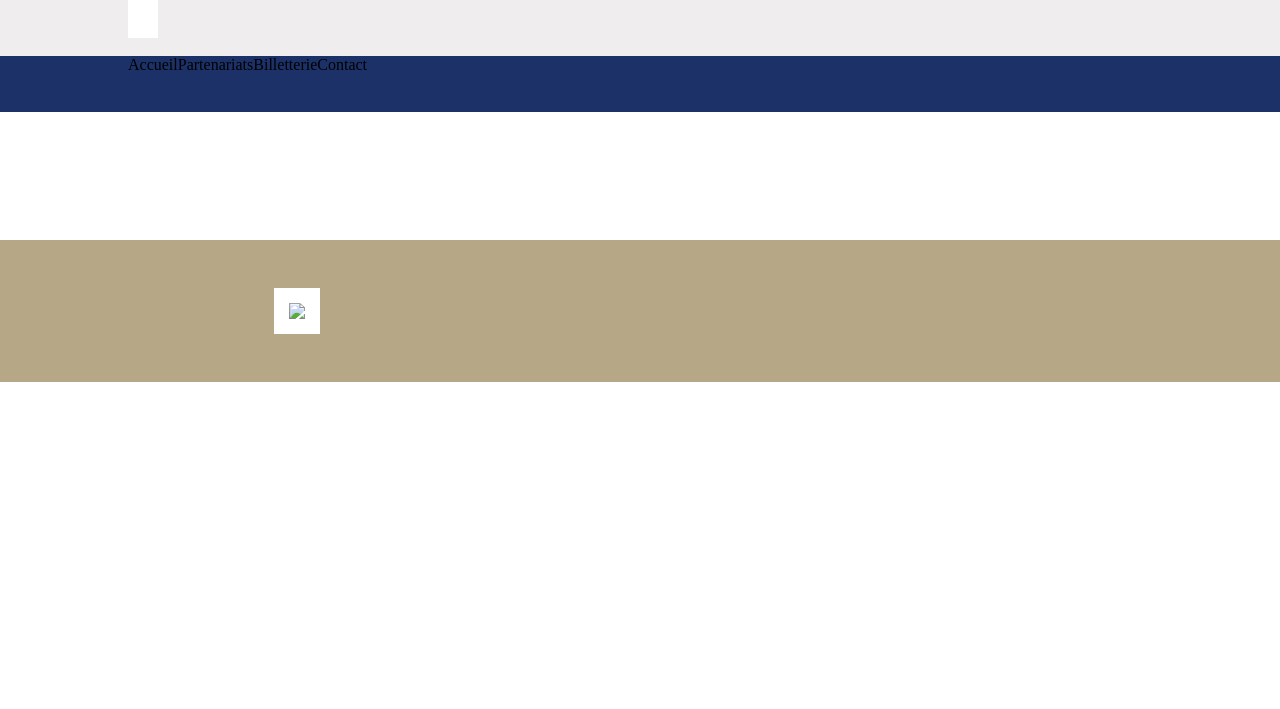
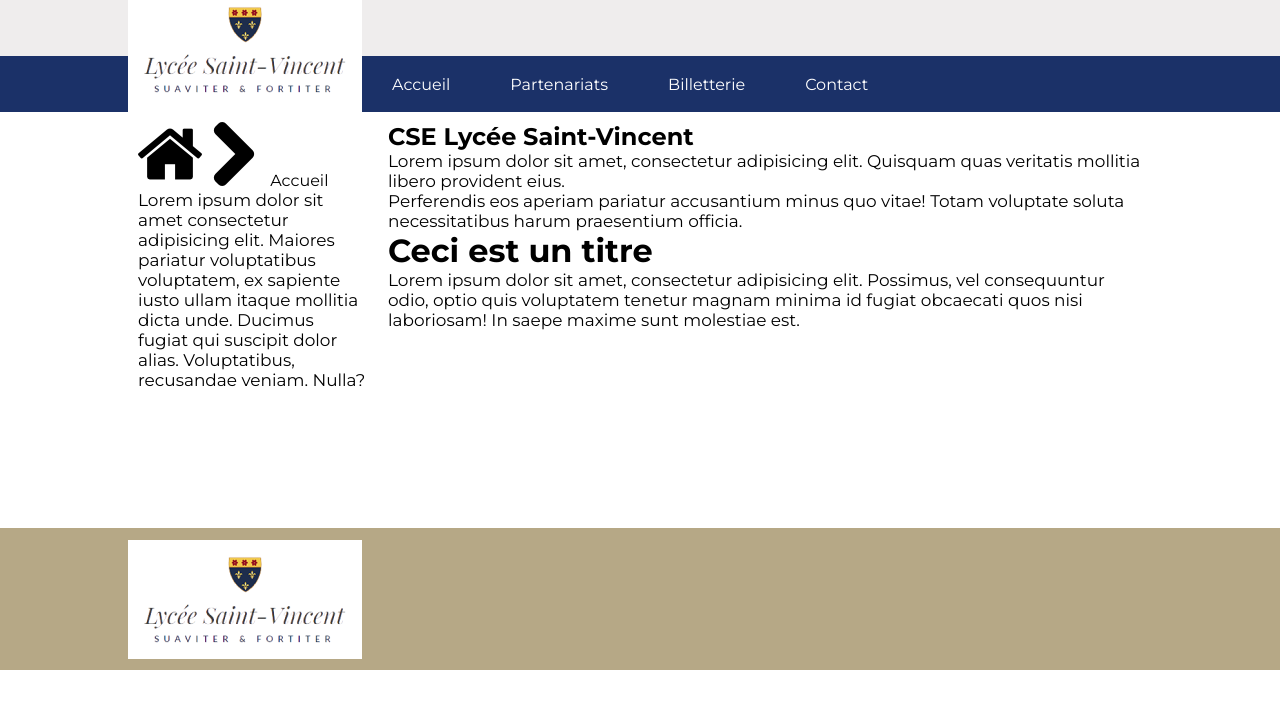
Before and after one commit to fabien-design/CSE-St-Vincent, a PHP site: page / in a window 1280 px wide. Shown: the top 709 px of the page. Run offline with PHP 8.4, Linux system fonts and the light colour scheme.

Commit message:
Envoi du Projet actuel

```diff
--- a/index.html
+++ b/index.html
@@ -6,18 +6,20 @@
     <meta http-equiv="X-UA-Compatible" content="IE=edge">
     <meta name="viewport" content="width=device-width, initial-scale=1.0">
     <link rel="stylesheet" href="style.css">
+    <link rel="preconnect" href="https://fonts.googleapis.com">
+<link rel="preconnect" href="https://fonts.gstatic.com" crossorigin>
+<link href="https://fonts.googleapis.com/css2?family=Montserrat:wght@100;200;300;400;500;600;700;800;900&display=swap" rel="stylesheet">
     <title>CSE Saint-Vincent</title>
 </head>
 
 <body>
     <header>
-
         <div class="gris">
 
         </div>
         <div class="blue">
             <nav>
-                <div class="logo"><img src="assets/logo_lycee.png" alt=""></div>
+                <div class="logo"><img src="assets/logo_lycee.png" alt="logo_st_vincent"></div>
                 <ul>
                     <li>
                         <a>Accueil</a>
@@ -30,11 +32,27 @@
             </nav>
         </div>
     </header>
+
     <main>
+        <aside class="left">
+            <div class="chemin">
+                <img src="assets/homeIcon.png" alt=""><img src="assets/chevron-droit.png" alt=""> Accueil
+            </div>
+            <p>Lorem ipsum dolor sit amet consectetur adipisicing elit. Maiores pariatur voluptatibus voluptatem, ex sapiente iusto ullam itaque mollitia dicta unde. Ducimus fugiat qui suscipit dolor alias. Voluptatibus, recusandae veniam. Nulla?</p>
+        </aside>
+        <div class="right">
+            <div class="info_accueil">
+                <h2 class="titre">CSE Lycée Saint-Vincent</h2>
+                <p>Lorem ipsum dolor sit amet, consectetur adipisicing elit. Quisquam quas veritatis mollitia libero provident eius. <br>Perferendis eos aperiam pariatur accusantium minus quo vitae! Totam voluptate soluta necessitatibus harum praesentium officia.</p>
+            </div>
+            <h1>Ceci est un titre</h1>
+            <p>Lorem ipsum dolor sit amet, consectetur adipisicing elit. Possimus, vel consequuntur odio, optio quis voluptatem tenetur magnam minima id fugiat obcaecati quos nisi laboriosam! In saepe maxime sunt molestiae est.</p>
+        </div>
+
     </main>
     <footer>
         <div class="logo_footer">
-            <img src="assets/logo_lycee.png">
+            <img src="assets/logo_lycee.png" alt="logo_st_vincent">
         </div>
 
         <div class="liens_footer">
--- a/style.css
+++ b/style.css
@@ -2,8 +2,14 @@
     padding: 0;
     margin: 0;
     box-sizing: border-box;
+    font-family: 'Montserrat', sans-serif;
 }
-/* ###### BODY ###### */
+p{
+    /*font-size: clamp(14px,1vw,1.5vw);*/
+    font-size: clamp(0.95rem, 0.31vw + 0.81rem, 1.28rem);
+}
+
+/* ###### BODY ######
 
 
 /*  #### HEADER ####  */
@@ -14,12 +20,15 @@ nav {
     margin: 0 10%;
     display: flex;
     gap: 10px;
+    flex-direction: row;
+
 }
 nav .logo {
     position: absolute;
     background-color: white;
     top: -10px;
     padding: 15px;
+    display: block;
 }
 .gris {
     height: 56px;
@@ -33,8 +42,34 @@ nav .logo {
 .blue ul {
     display: flex;
     list-style: none;
+    position: sticky;
+    margin: 0 0 0 234px;
+    color: white;
+}
+.blue ul li {
+    padding: 18.5px 30px;
+    max-height: 56px;
+}
+.blue ul :hover{
+    background-color: #B6A886;
 }
 
+/* ###### BODY ###### */
+main{
+    display: flex;
+    margin:0 10% 0 10%;
+}
+
+/*  #### ASIDE ####  */
+
+aside{
+    padding: 10px;
+    max-width: 250px;
+}
+
+.right{
+    padding: 10px;
+}
 
 /*  #### FOOTER ####  */
 
@@ -47,10 +82,9 @@ footer{
 }
 
 .logo_footer{
-    width: 25%;
     display: flex;
-    justify-content: flex-end;
     align-items: center;
+    margin-left: 10%;
 
 }
 
```
Also changed, not shown: Billetterie.html (added), Contact.html (added), Partenariats.html (added), assets/chevron-droit.png (added), assets/chevron-gauche.png (added), assets/homeIcon.png (added), assets/logo_lycee.png.
